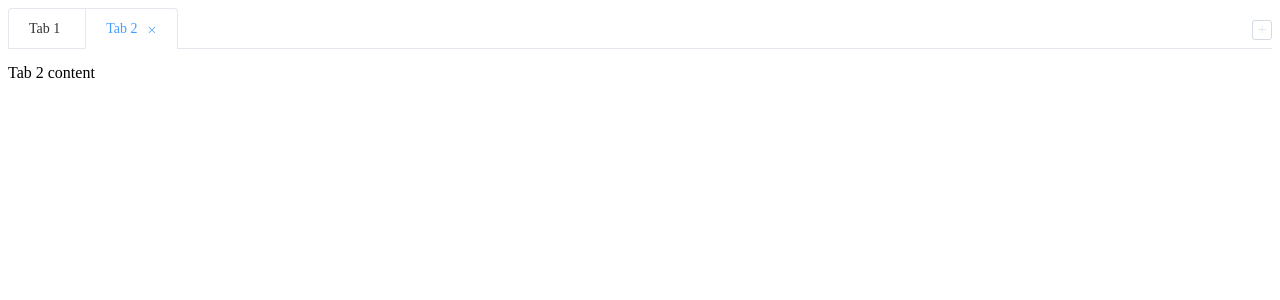
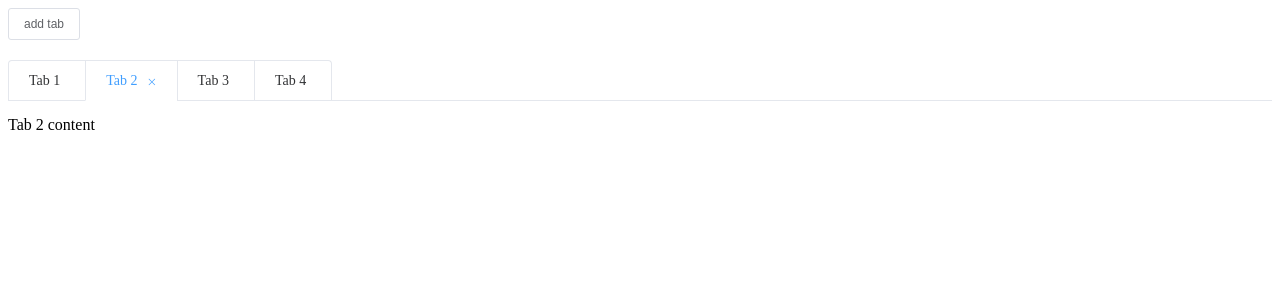
Before and after one commit to kingyeahwei/element_learning, a Vue app: page / in a window 1280 px wide. Shown: the top 300 px of the page. Built offline with nearby package versions, Linux system fonts and the light colour scheme.

Commit message:
tab 自定义增加标签页触发器

```diff
--- a/src/App.vue
+++ b/src/App.vue
@@ -1,12 +1,19 @@
 <template>
   <div id="app">
-    <el-tabs v-model="editableTabsValue" type="card" editable @edit="handleTabsEdit">
+    <div style="margin-bottom: 20px">
+      <el-button
+        size="small"
+        @click="addTab(editableTabsValue)">
+        add tab
+      </el-button>
+    </div>
+    <el-tabs v-model="editableTabsValue" type="card" closable @tab-remove="removeTab">
       <el-tab-pane
         v-for="(item, index) in editableTabs"
         :key="item.name"
         :label="item.title"
-        :name="item.name"
-      >{{item.content}}
+        :name="item.name">
+        {{item.content}}
       </el-tab-pane>
     </el-tabs>
   </div>
@@ -17,7 +24,7 @@
         name: "app",
         data() {
             return {
-                editableTabsValue: "2",
+                editableTabsValue: '2',
                 editableTabs: [
                     {
                         title: 'Tab 1',
@@ -27,37 +34,49 @@
                         title: 'Tab 2',
                         name: '2',
                         content: 'Tab 2 content'
+                    }, {
+                        title: 'Tab 3',
+                        name: '3',
+                        content: 'Tab 3 content'
+                    }, {
+                        title: 'Tab 4',
+                        name: '4',
+                        content: 'Tab 4 content'
                     }
                 ],
                 tabIndex: 2
             }
         },
         methods: {
-            handleTabsEdit(targetName, action) {
-                if (action == "add") {
+            addTab(targetName) {
                 let newTabName = ++this.tabIndex + "";
                 this.editableTabs.push({
-                        title: "New Tab",
+                    title: "new tab",
                     name: newTabName,
                     content: "new tab content"
                 })
-                    this.editableTabsValue = newTabName;
-                }
-                if (action == "remove") {
+                this.editableTabsValue = newTabName
+            },
+            removeTab(targetName) {
                 let tabs = this.editableTabs;
                 let activeName = this.editableTabsValue;
-                    if (targetName == activeName) {
+                // 更改那个被选中
+                if (activeName === targetName) {
                     tabs.forEach((tab, index) => {
-                            if (tab.name == targetName) {
-                                let nextTab = tabs[index + 1] || tabs[index -1]
+                        if (tab.name === targetName) {
+                            let nextTab = tabs[index + 1] || tabs[index - 1];
                             if (nextTab) {
-                                    activeName = nextTab.name
+                                activeName = nextTab.name;
                             }
                         }
-                        })
+                    });
                 }
+
+                this.editableTabs = tabs.filter(tab => tab.name !== targetName);
+                if (this.editableTabs.length > 0) {
                   this.editableTabsValue = activeName;
-                    this.editableTabs = this.editableTabs.filter((tab) => {return tab.name !== targetName})
+                } else  {
+                    this.editableTabsValue = ""
                 }
             }
         }
```
Lines whose indentation alone changed are shown as unchanged.
